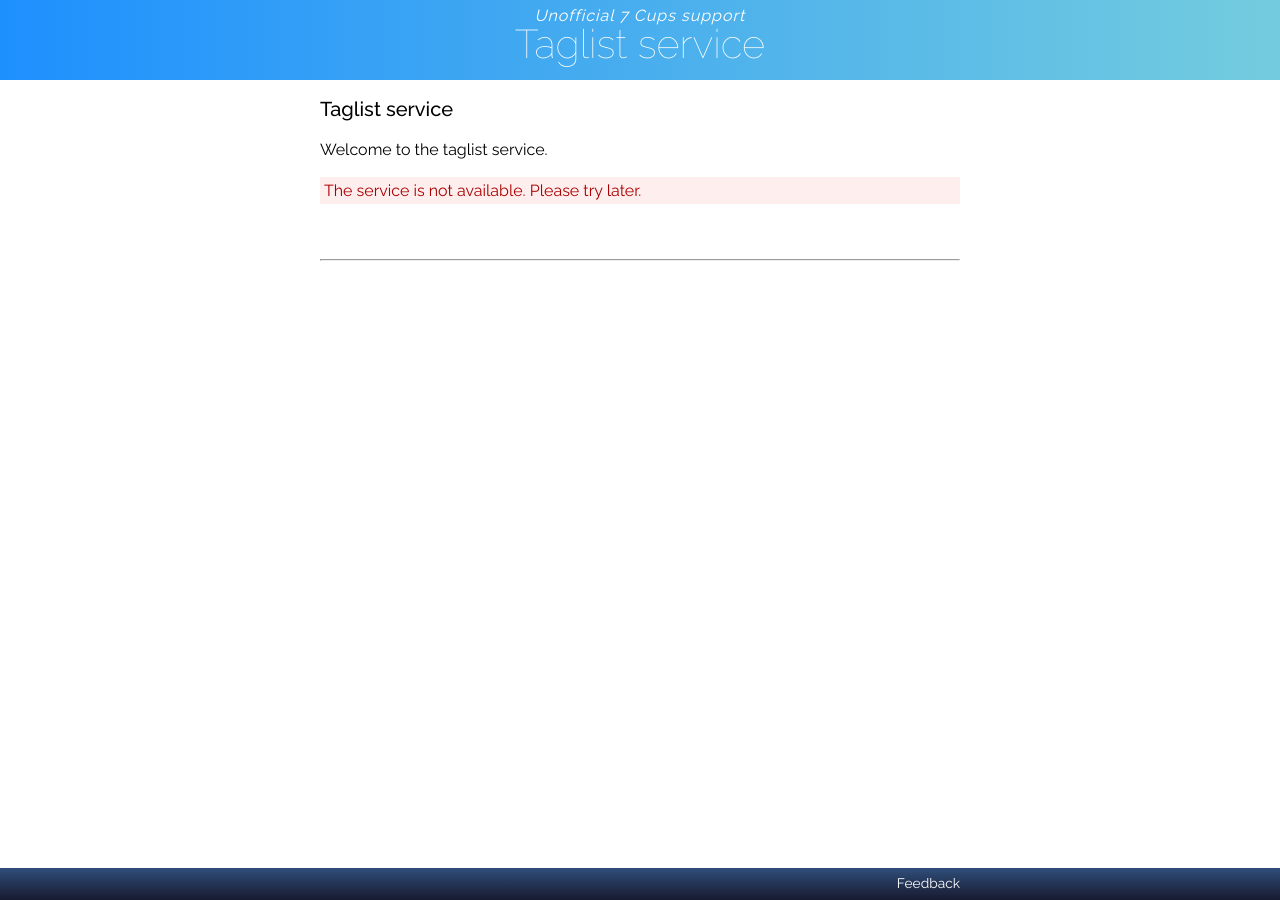
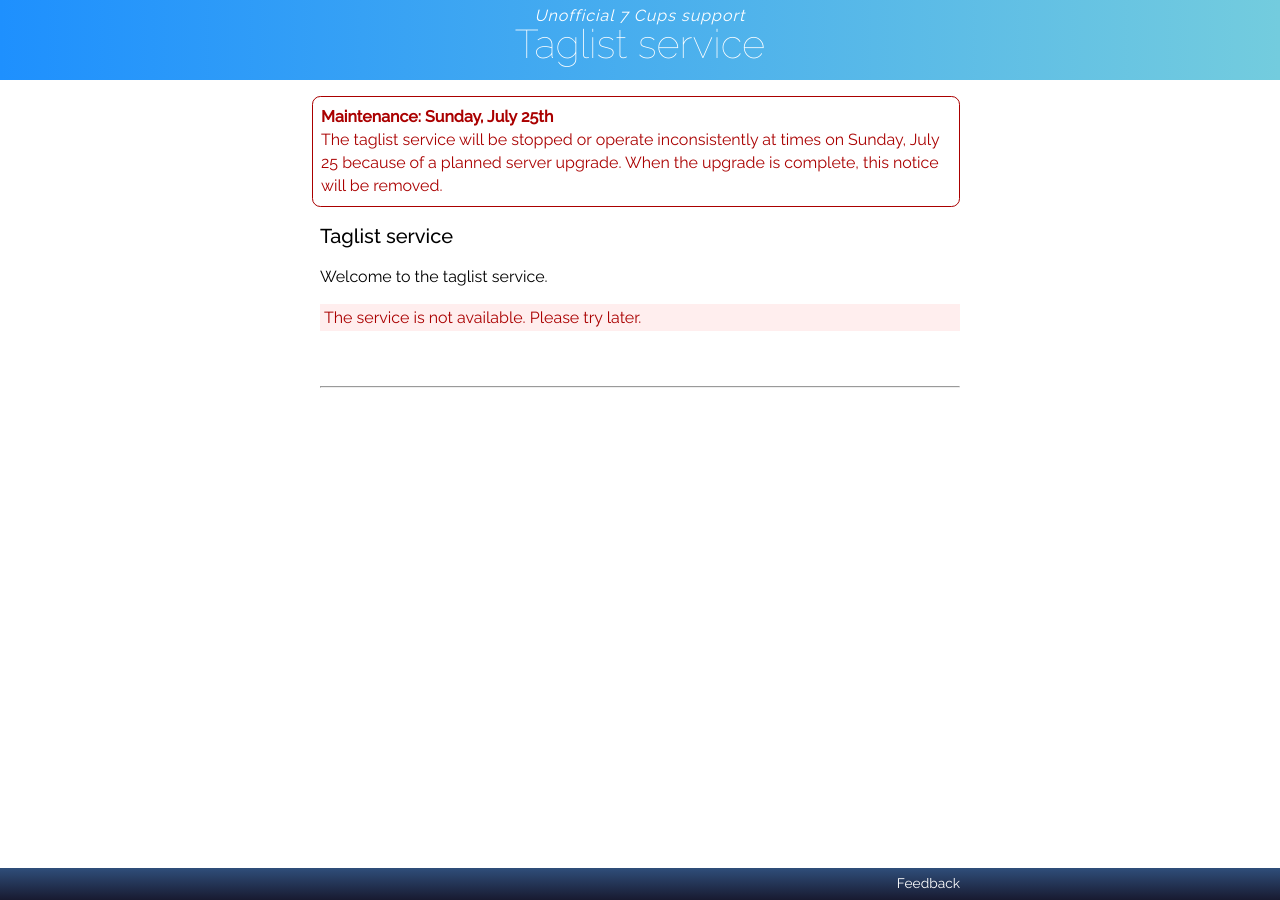
Before and after one commit to RarelyCharlie/rarelycharlie.github.io, a Jekyll site: the page built from taglist.md, in a window 1280 px wide. Built offline with Jekyll 4.4.1, drawn with Linux system fonts in a browser that asks for light colours.

Commit message:
taglist temp notice

```diff
--- a/taglist.md
+++ b/taglist.md
@@ -366,6 +366,8 @@ init = function () {
 	}
 </script>
 
+<p style="display:  block; color: #a00; border:  1px solid #a00; padding: 1ex; margin-left: -1ex; border-radius: 1ex;"><strong>Maintenance: Sunday, July 25th</strong><br>The taglist service will be stopped or operate inconsistently at times on Sunday, July 25 because of a planned server upgrade. When the upgrade is complete, this notice will be removed.</p>
+
 ## Taglist service {#init}
 Welcome to the taglist service.
 
```
